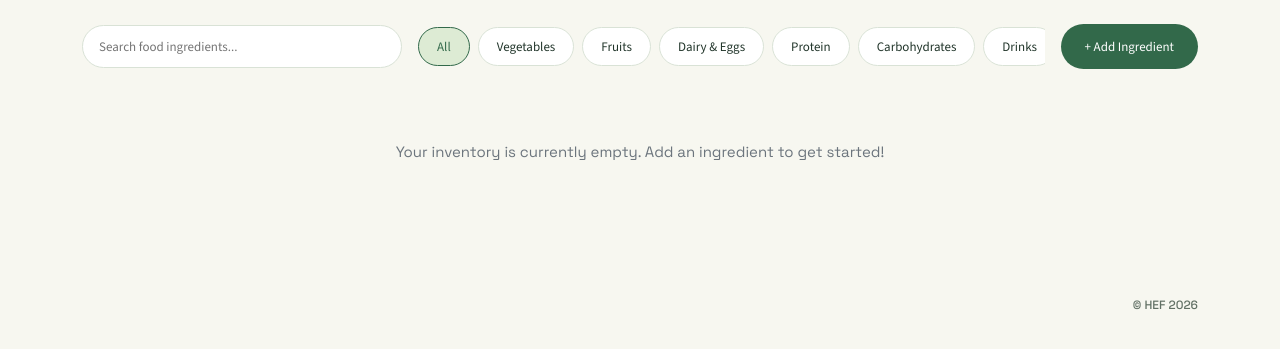
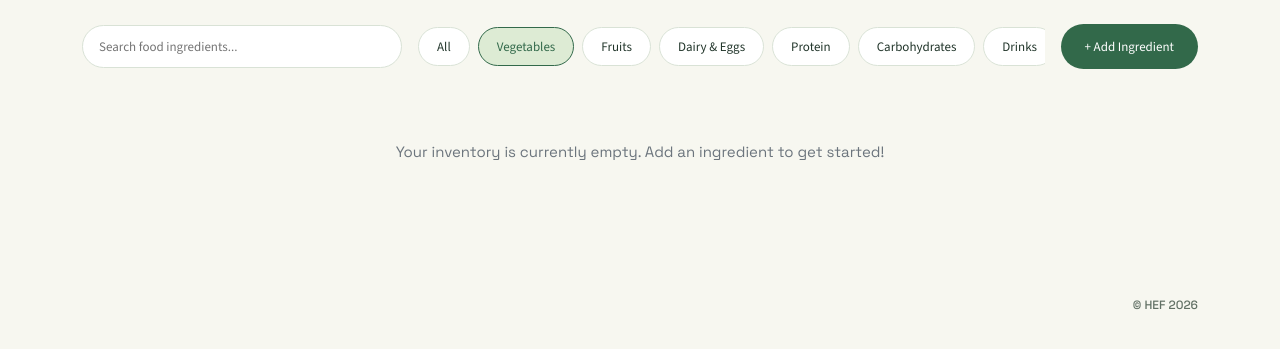
Before and after one commit to PBP-D-Kelompok-13/Website-HEF, a Django app: page /pantry/?category=Vegetables in a window 1280 px wide. Shown: the part 176-525 px from the top of the page. Run offline with Django 5.2, Linux system fonts and the light colour scheme; the visitor is signed in with stand-in values (Sample User, id 1); data that the repository does not hold is empty.

Commit message:
feat: implemented filter and search ingredients feature

```diff
--- a/main/views.py
+++ b/main/views.py
@@ -171,10 +171,23 @@ def deactivate_account(request):
 @login_required(login_url='main:login_account')
 def show_inventory(request):
     ingredients = Ingredient.objects.filter(user=request.user)
+
+    # Search filter
+    search_query = request.GET.get('q', '')
+    if search_query:
+        ingredients = ingredients.filter(name__icontains=search_query)
+
+    # Category filter
+    category_filter = request.GET.get('category', '')
+    if category_filter and category_filter != 'All':
+        ingredients = ingredients.filter(category=category_filter)
+
     form = IngredientForm()
     context = {
         'ingredients': ingredients,
         'form': form,
+        'search_query': search_query,
+        'current_category': category_filter or 'All',
     }
     return render(request, 'pages/inventory.html', context)
 
--- a/templates/pages/inventory.html
+++ b/templates/pages/inventory.html
@@ -20,23 +20,55 @@
     <div
         class="hef-inventory-controls d-flex flex-column flex-xl-row align-items-stretch align-items-xl-center justify-content-between gap-3 mb-4">
 
-        <!-- Search Field -->
-        <div class="hef-search-wrapper">
-            <input type="text" class="hef-search-input" placeholder="Search food ingredients...">
-        </div>
+        <!-- Search Field Form -->
+        <form method="get" action="{% url 'main:show_inventory' %}" class="hef-search-wrapper m-0">
+            <!-- Retain current category if searching -->
+            {% if request.GET.category %}
+            <input type="hidden" name="category" value="{{ request.GET.category }}">
+            {% endif %}
+            <input type="text" name="q" value="{{ search_query }}" class="hef-search-input"
+                placeholder="Search food ingredients...">
+        </form>
 
         <!-- Category Filter Pills -->
         <div class="hef-category-pills-wrapper flex-grow-1">
-            <div class="hef-category-pills d-flex align-items-center gap-2">
-                <button class="hef-pill-btn active" type="button">All</button>
-                <button class="hef-pill-btn" type="button">Vegetables</button>
-                <button class="hef-pill-btn" type="button">Fruits</button>
-                <button class="hef-pill-btn" type="button">Dairy & Eggs</button>
-                <button class="hef-pill-btn" type="button">Protein</button>
-                <button class="hef-pill-btn" type="button">Carbohydrates</button>
-                <button class="hef-pill-btn" type="button">Drinks</button>
-                <button class="hef-pill-btn" type="button">Condiments</button>
-                <button class="hef-pill-btn" type="button">Snacks</button>
+            <div class="hef-category-pills d-flex align-items-center gap-2 overflow-auto pb-2 pb-xl-0">
+                <a href="{% url 'main:show_inventory' %}{% if search_query %}?q={{ search_query }}{% endif %}"
+                    class="hef-pill-btn text-decoration-none text-center {% if current_category == 'All' %}active{% endif %}">
+                    All
+                </a>
+                <a href="?category=Vegetables{% if search_query %}&q={{ search_query }}{% endif %}"
+                    class="hef-pill-btn text-decoration-none text-center {% if current_category == 'Vegetables' %}active{% endif %}">
+                    Vegetables
+                </a>
+                <a href="?category=Fruits{% if search_query %}&q={{ search_query }}{% endif %}"
+                    class="hef-pill-btn text-decoration-none text-center {% if current_category == 'Fruits' %}active{% endif %}">
+                    Fruits
+                </a>
+                <a href="?category=Dairy+%26+Eggs{% if search_query %}&q={{ search_query }}{% endif %}"
+                    class="hef-pill-btn text-decoration-none text-center {% if current_category == 'Dairy & Eggs' %}active{% endif %}">
+                    Dairy & Eggs
+                </a>
+                <a href="?category=Protein{% if search_query %}&q={{ search_query }}{% endif %}"
+                    class="hef-pill-btn text-decoration-none text-center {% if current_category == 'Protein' %}active{% endif %}">
+                    Protein
+                </a>
+                <a href="?category=Carbohydrates{% if search_query %}&q={{ search_query }}{% endif %}"
+                    class="hef-pill-btn text-decoration-none text-center {% if current_category == 'Carbohydrates' %}active{% endif %}">
+                    Carbohydrates
+                </a>
+                <a href="?category=Drinks{% if search_query %}&q={{ search_query }}{% endif %}"
+                    class="hef-pill-btn text-decoration-none text-center {% if current_category == 'Drinks' %}active{% endif %}">
+                    Drinks
+                </a>
+                <a href="?category=Condiments{% if search_query %}&q={{ search_query }}{% endif %}"
+                    class="hef-pill-btn text-decoration-none text-center {% if current_category == 'Condiments' %}active{% endif %}">
+                    Condiments
+                </a>
+                <a href="?category=Snacks{% if search_query %}&q={{ search_query }}{% endif %}"
+                    class="hef-pill-btn text-decoration-none text-center {% if current_category == 'Snacks' %}active{% endif %}">
+                    Snacks
+                </a>
             </div>
         </div>
 
```
